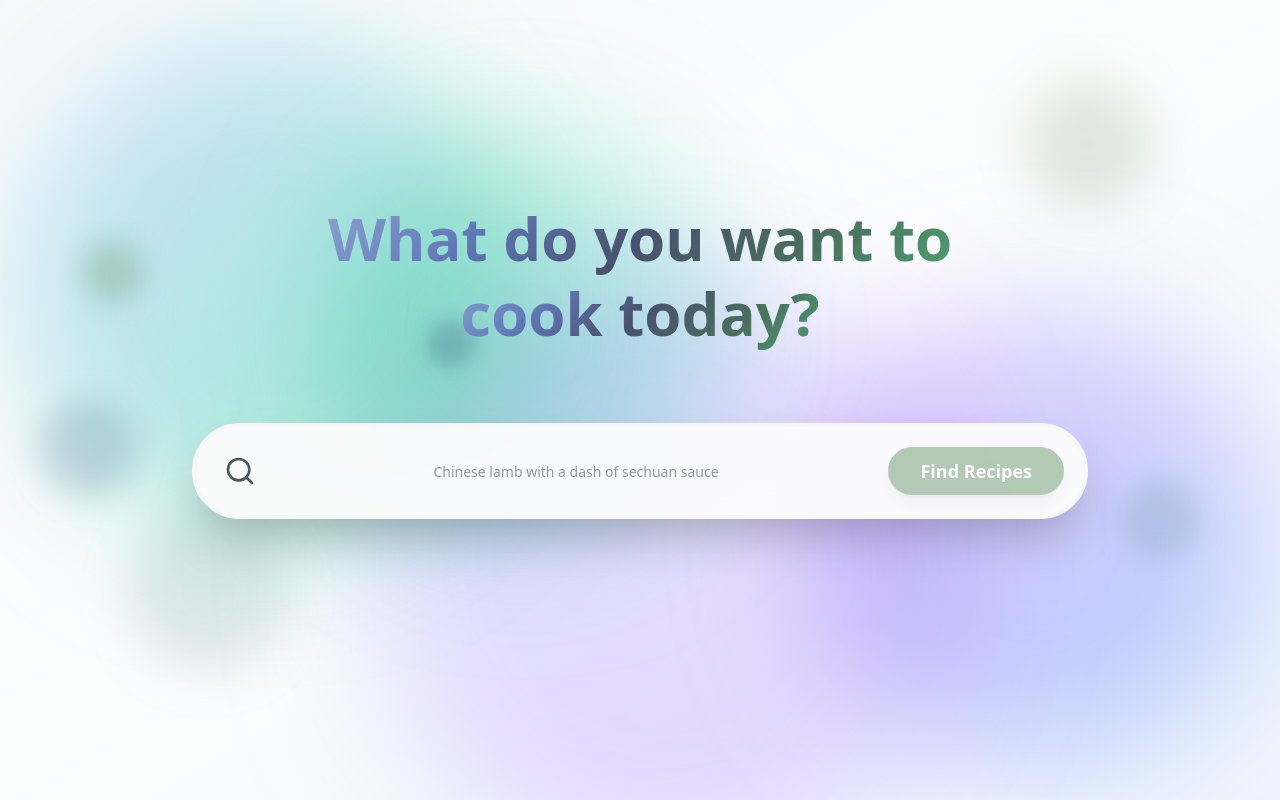
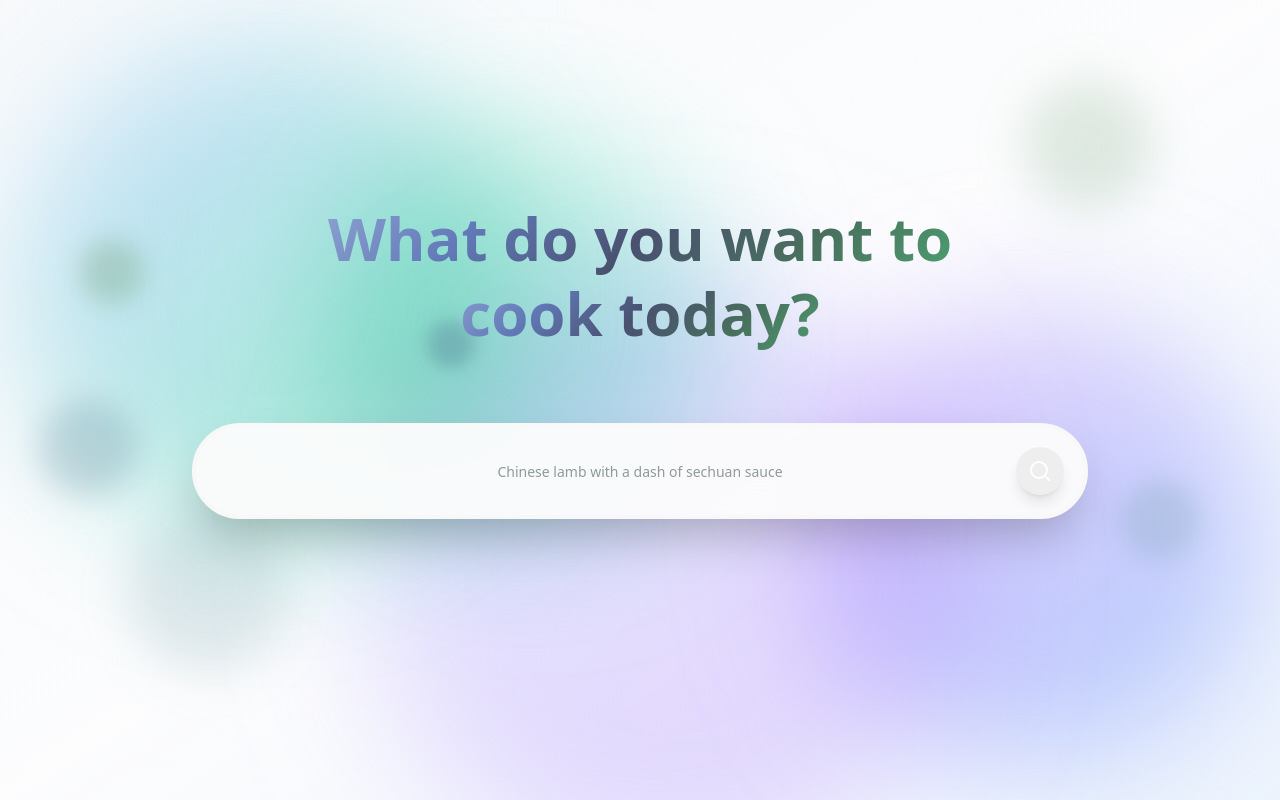
Before and after one commit to Adam0Sam/maistas365bbd, a Next.js app: page / in a window 1280 px wide. Built offline with nearby package versions, Linux system fonts and the light colour scheme.

Commit message:
swiping enhcancements

```diff
--- a/src/app/page.tsx
+++ b/src/app/page.tsx
@@ -157,7 +157,7 @@ export default function Home() {
                   whileFocus={{ scale: 1.02 }}
                   transition={{ duration: 0.3, ease: "easeOut" }}
                 >
-                  <Search className="absolute left-8 top-1/2 transform -translate-y-1/2 text-muted-foreground h-8 w-8 z-10" />
+                  {/* <Search className="absolute left-8 top-1/2 transform -translate-y-1/2 text-muted-foreground h-8 w-8 z-10" /> */}
                   <Input
                     type="text"
                     value={query}
@@ -165,28 +165,25 @@ export default function Home() {
                     onFocus={() => setIsFocused(true)}
                     onBlur={() => setIsFocused(false)}
                     placeholder={isFocused ? "" : "Chinese lamb with a dash of sechuan sauce"}
-                    className="h-24 pl-20 pr-52 text-9xl text-center rounded-full border-4 focus:border-primary/30 shadow-2xl hover:shadow-3xl transition-all duration-300 bg-background/95 backdrop-blur-lg font-medium placeholder:text-muted-foreground/60"
+                    className="h-24 pl-20 pr-20 text-9xl text-center rounded-full border-4 focus:border-primary/30 shadow-2xl hover:shadow-3xl transition-all duration-300 bg-background/95 backdrop-blur-lg font-medium placeholder:text-muted-foreground/60"
                   />
-                  <div className="absolute right-6 top-1/2 transform -translate-y-1/2">
-                    <motion.div whileHover={{ scale: 1.05 }} whileTap={{ scale: 0.95 }}>
-                      <Button
+                  <motion.button
                     type="submit"
-                        size="lg"
                     disabled={!query.trim() || isSearching}
-                        className="h-12 px-8 text-lg font-semibold rounded-full shadow-lg"
+                    whileHover={{ scale: 1.1 }}
+                    whileTap={{ scale: 0.9 }}
+                    className="absolute right-6 top-1/2 transform -translate-y-1/2 p-3 rounded-full bg-primary hover:bg-primary/90 disabled:bg-muted disabled:cursor-not-allowed transition-colors duration-200 shadow-lg hover:shadow-xl"
                   >
                     {isSearching ? (
                       <motion.div
                         animate={{ rotate: 360 }}
                         transition={{ duration: 1, repeat: Infinity, ease: "linear" }}
-                            className="w-6 h-6 border-2 border-current border-t-transparent rounded-full"
+                        className="w-6 h-6 border-2 border-white border-t-transparent rounded-full"
                       />
                     ) : (
-                          'Find Recipes'
+                      <Search className="h-6 w-6 text-white" />
                     )}
-                      </Button>
-                    </motion.div>
-                  </div>
+                  </motion.button>
                 </motion.div>
               </div>
 
--- a/src/components/FoodCard.tsx
+++ b/src/components/FoodCard.tsx
@@ -60,13 +60,13 @@ export default function FoodCard({ foodItem, onSwipe, isTop = false }: FoodCardP
         scale: 0.8,
         transition: {
           type: 'spring',
-          stiffness: 300,
-          damping: 25,
-          duration: 0.4
+          stiffness: 120,
+          damping: 30,
+          duration: 3.2
         }
       })
 
-      setTimeout(() => onSwipe(action), 300)
+      setTimeout(() => onSwipe(action), 200)
     } else {
       // Spring back to center with improved physics
       controls.start({
@@ -87,14 +87,14 @@ export default function FoodCard({ foodItem, onSwipe, isTop = false }: FoodCardP
   const handleButtonAction = (action: SwipeAction) => {
     setIsExiting(true)
 
-    // Smooth button-triggered animations
+    // Even slower button-triggered animations
     if (action === 'like') {
       controls.start({
         x: 500,
         rotate: 30,
         opacity: 0,
         scale: 0.8,
-        transition: { type: 'spring', stiffness: 300, damping: 25, duration: 0.4 }
+        transition: { type: 'spring', stiffness: 80, damping: 25, duration: 2.2 }
       })
     } else if (action === 'dislike') {
       controls.start({
@@ -102,7 +102,7 @@ export default function FoodCard({ foodItem, onSwipe, isTop = false }: FoodCardP
         rotate: -30,
         opacity: 0,
         scale: 0.8,
-        transition: { type: 'spring', stiffness: 300, damping: 25, duration: 0.4 }
+        transition: { type: 'spring', stiffness: 80, damping: 25, duration: 2.2 }
       })
     } else if (action === 'superlike') {
       controls.start({
@@ -110,17 +110,17 @@ export default function FoodCard({ foodItem, onSwipe, isTop = false }: FoodCardP
         rotate: 0,
         opacity: 0,
         scale: 1.2,
-        transition: { type: 'spring', stiffness: 300, damping: 25, duration: 0.4 }
+        transition: { type: 'spring', stiffness: 80, damping: 25, duration: 2.2 }
       })
     }
 
-    setTimeout(() => onSwipe(action), 350)
+    setTimeout(() => onSwipe(action), 500)
   }
 
   return (
     <motion.div
       ref={constraintsRef}
-      className={`absolute inset-0 ${isTop ? 'z-20' : 'z-10'} flex flex-col justify-center items-center`}
+      className={`absolute inset-0 ${isTop ? 'z-20' : 'z-10'} flex flex-col justify-center items-center cursor-grab`}
       style={{ x, y, rotate, opacity }}
       animate={controls}
       drag={!isExiting}
@@ -240,7 +240,7 @@ export default function FoodCard({ foodItem, onSwipe, isTop = false }: FoodCardP
             {/* Action Buttons */}
             <div className="flex justify-center gap-8 mt-auto">
               <motion.button
-                whileHover={{ scale: 1.1 }}
+                // whileHover={{ scale: 1.1 }}
                 whileTap={{ scale: 0.9 }}
                 transition={{ type: "spring", stiffness: 300, damping: 20 }}
                 onClick={() => handleButtonAction('dislike')}
@@ -251,7 +251,7 @@ export default function FoodCard({ foodItem, onSwipe, isTop = false }: FoodCardP
               </motion.button>
 
               <motion.button
-                whileHover={{ scale: 1.1 }}
+                // whileHover={{ scale: 1.1 }}
                 whileTap={{ scale: 0.9 }}
                 onClick={() => handleButtonAction('like')}
                 disabled={!foodItem.isAvailable}
--- a/src/components/FoodSwiper.tsx
+++ b/src/components/FoodSwiper.tsx
@@ -4,7 +4,7 @@ import { useState } from 'react'
 import { motion, AnimatePresence } from 'framer-motion'
 import FoodCard from './FoodCard'
 import { Button } from '@/components/ui/button'
-import { RotateCcw, ShoppingCart } from 'lucide-react'
+import { RotateCcw, Check } from 'lucide-react'
 import { FoodItem, SwipeAction, SwipeResult } from '@/types/food'
 
 interface FoodSwiperProps {
@@ -93,12 +93,12 @@ export default function FoodSwiper({ foodItems, onComplete, onBack }: FoodSwiper
 
       {/* Header */}
       <div className="p-4 border-b border-border flex justify-between items-center bg-background/80 backdrop-blur-lg z-50">
-        <Button variant="outline" onClick={onBack}>
+        <Button variant="secondary" size="sm" onClick={onBack} className="shadow-md hover:shadow-lg transition-all duration-200">
           <RotateCcw className="h-4 w-4 mr-2" />
           Back to Search
         </Button>
 
-        <div className="text-center">
+        <div className="text-center flex-1 mx-4">
           <div className="text-lg font-semibold">
             {currentIndex + 1} / {foodItems.length}
           </div>
@@ -107,9 +107,9 @@ export default function FoodSwiper({ foodItems, onComplete, onBack }: FoodSwiper
           </div>
         </div>
 
-        <Button variant="outline" onClick={() => onComplete(swipeResults)}>
-          <ShoppingCart className="h-4 w-4 mr-2" />
-          Cart ({likedItems.length})
+        <Button variant="default" size="sm" onClick={() => onComplete(swipeResults)} className="shadow-md hover:shadow-lg transition-all duration-200">
+          <Check className="h-4 w-4 mr-2" />
+          Done ({likedItems.length})
         </Button>
       </div>
 
```
Lines whose indentation alone changed are shown as unchanged.
